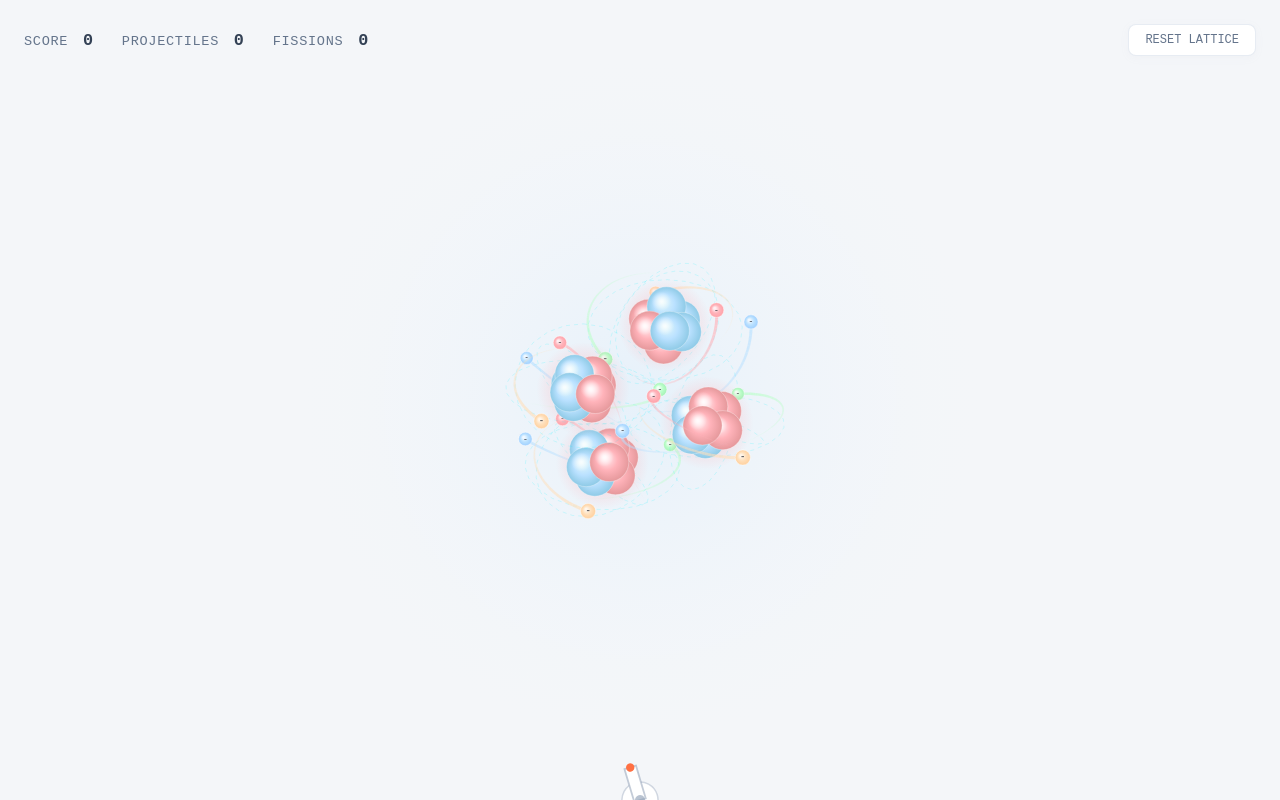
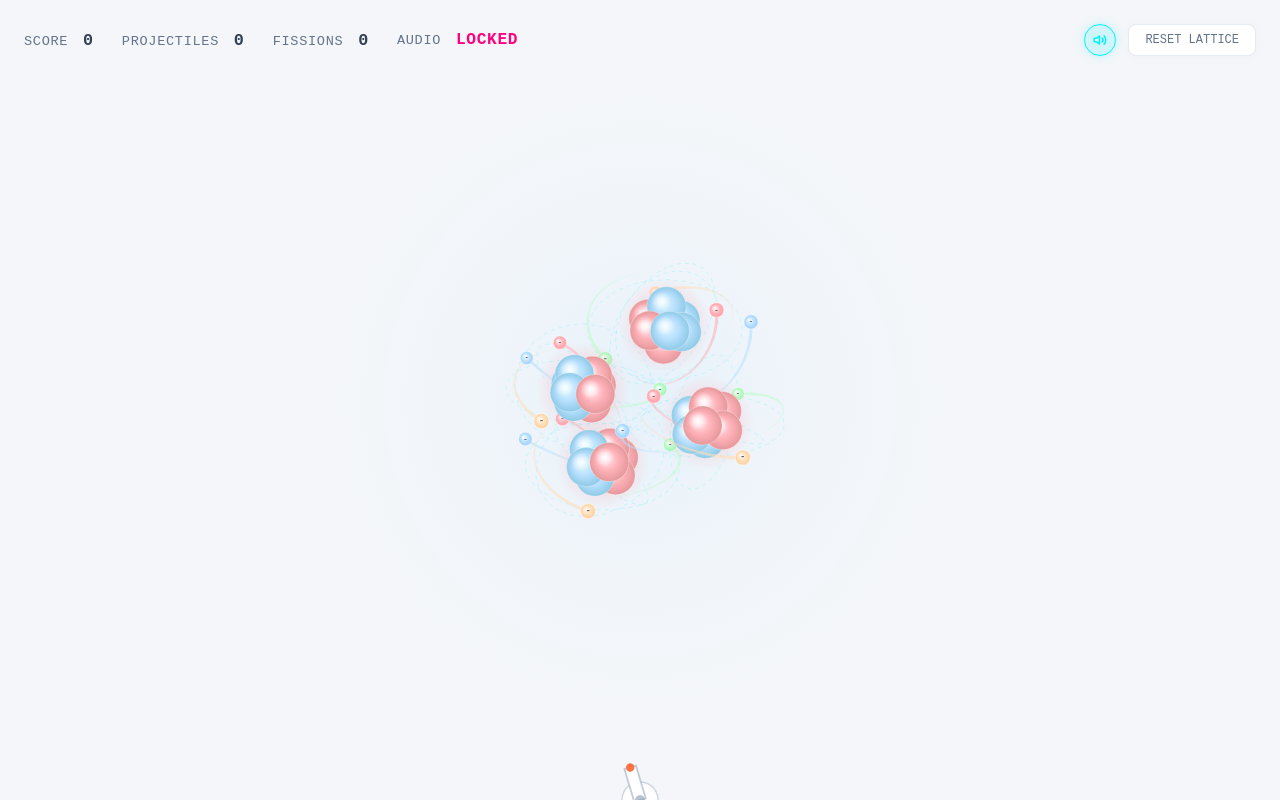
Before and after one commit to amranveer/games, a Next.js app: page /game in a window 1280 px wide. Built offline with nearby package versions, Linux system fonts and the light colour scheme.

Commit message:
feat: add real-time audio diagnostics HUD, direct canvas gesture bindings, and sound toggle to game page

```diff
--- a/src/components/GameCanvas.jsx
+++ b/src/components/GameCanvas.jsx
@@ -16,6 +16,7 @@ import {
   drawLauncher
 } from "../game-engine/renderer";
 import audioInstance from "../game-engine/audio";
+import SoundToggle from "./SoundToggle";
 
 export default function GameCanvas() {
   const iosHapticInputRef = useRef(null);
@@ -23,22 +24,12 @@ export default function GameCanvas() {
   const requestRef = useRef(null);
 
   // Set up iOS Safari Web Audio unlocker and hidden Switch haptics
-  useEffect(() => {
-    // 1. Add switch attribute to input ref to enable Safari system haptics
-    if (iosHapticInputRef.current) {
-      iosHapticInputRef.current.setAttribute("switch", "");
-    }
+  const [audioStatus, setAudioStatus] = useState("LOCKED");
 
-    // 2. Wire up audioInstance.iosHapticCallback to programmatically toggle the switch
-    audioInstance.iosHapticCallback = (pattern) => {
-      const label = document.getElementById("haptic-trigger");
-      if (label) { label.click(); }
-    };
-
-    // 3. Audio unlock — fires on first valid iOS gesture (touchend or click).
-    //    Correct order: audioSession → silent HTML5 audio → init() → resume → warmup buffer.
-    //    Must be 100% synchronous — any await breaks the iOS user gesture chain.
-    const unlockAudio = () => {
+  // Audio unlock — fires on first valid iOS gesture (touchend or click).
+  // Correct order: audioSession → silent HTML5 audio → init() → resume → warmup buffer.
+  // Must be 100% synchronous — any await breaks the iOS user gesture chain.
+  const unlockAudio = useCallback(() => {
     // Step 1: Elevate audio session BEFORE creating the AudioContext.
     // This makes iOS route audio through the Playback category (ignores silent switch).
     // Available on iOS Safari 16.4+.
@@ -78,6 +69,35 @@ export default function GameCanvas() {
     // Step 6: Remove listeners — only one unlock needed per session.
     window.removeEventListener("click", unlockAudio);
     window.removeEventListener("touchend", unlockAudio);
+  }, []);
+
+  // Poll state of the context to update HUD dynamically
+  useEffect(() => {
+    const checkStatus = () => {
+      if (audioInstance.muted) {
+        setAudioStatus("MUTED");
+      } else if (!audioInstance.ctx) {
+        setAudioStatus("LOCKED");
+      } else {
+        setAudioStatus(audioInstance.ctx.state.toUpperCase());
+      }
+    };
+    checkStatus();
+    const interval = setInterval(checkStatus, 300);
+    return () => clearInterval(interval);
+  }, []);
+
+  // Set up iOS Safari Web Audio unlocker and hidden Switch haptics
+  useEffect(() => {
+    // 1. Add switch attribute to input ref to enable Safari system haptics
+    if (iosHapticInputRef.current) {
+      iosHapticInputRef.current.setAttribute("switch", "");
+    }
+
+    // 2. Wire up audioInstance.iosHapticCallback to programmatically toggle the switch
+    audioInstance.iosHapticCallback = (pattern) => {
+      const label = document.getElementById("haptic-trigger");
+      if (label) { label.click(); }
     };
 
     // touchend and click are the ONLY gestures iOS Safari accepts for AudioContext creation.
@@ -90,7 +110,7 @@ export default function GameCanvas() {
       window.removeEventListener("touchend", unlockAudio);
       window.removeEventListener("click", unlockAudio);
     };
-  }, []);
+  }, [unlockAudio]);
 
   // Responsive canvas dimensions
   const [dimensions, setDimensions] = useState({ width: 800, height: 600 });
@@ -385,7 +405,7 @@ export default function GameCanvas() {
           letterSpacing: "0.05em"
         }}
       >
-        <div style={{ display: "flex", gap: "28px" }}>
+        <div style={{ display: "flex", gap: "28px", alignItems: "center" }}>
           <div>
             SCORE <span style={{ color: "#334155", fontWeight: "bold", fontSize: "1.05rem", marginLeft: "6px" }}>{score}</span>
           </div>
@@ -395,12 +415,22 @@ export default function GameCanvas() {
           <div>
             FISSIONS <span style={{ color: "#334155", fontWeight: "bold", fontSize: "1.05rem", marginLeft: "6px" }}>{fissionCount}</span>
           </div>
+          <div>
+            AUDIO <span style={{
+              color: audioStatus === "RUNNING" ? "#39ff14" : audioStatus === "MUTED" ? "#707080" : "#ff007f",
+              fontWeight: "bold",
+              fontSize: "1.01rem",
+              marginLeft: "6px",
+              textShadow: audioStatus === "RUNNING" ? "0 0 10px rgba(57,255,20,0.3)" : "none"
+            }}>{audioStatus}</span>
+          </div>
         </div>
 
+        <div style={{ display: "flex", gap: "12px", alignItems: "center", pointerEvents: "auto" }}>
+          <SoundToggle size="small" />
           <button
             onClick={resetGame}
             style={{
-            pointerEvents: "auto",
               background: "#ffffff",
               border: "1px solid rgba(226, 232, 240, 0.8)",
               borderRadius: "8px",
@@ -425,6 +455,7 @@ export default function GameCanvas() {
             RESET LATTICE
           </button>
         </div>
+      </div>
 
       <canvas
         ref={canvasRef}
@@ -434,6 +465,8 @@ export default function GameCanvas() {
         onTouchStart={handleTouchStart}
         onMouseMove={handleMouseMove}
         onTouchMove={handleTouchMove}
+        onClick={unlockAudio}
+        onTouchEnd={unlockAudio}
         style={{
           display: "block",
           width: "100%",
```
Lines whose indentation alone changed are shown as unchanged.
